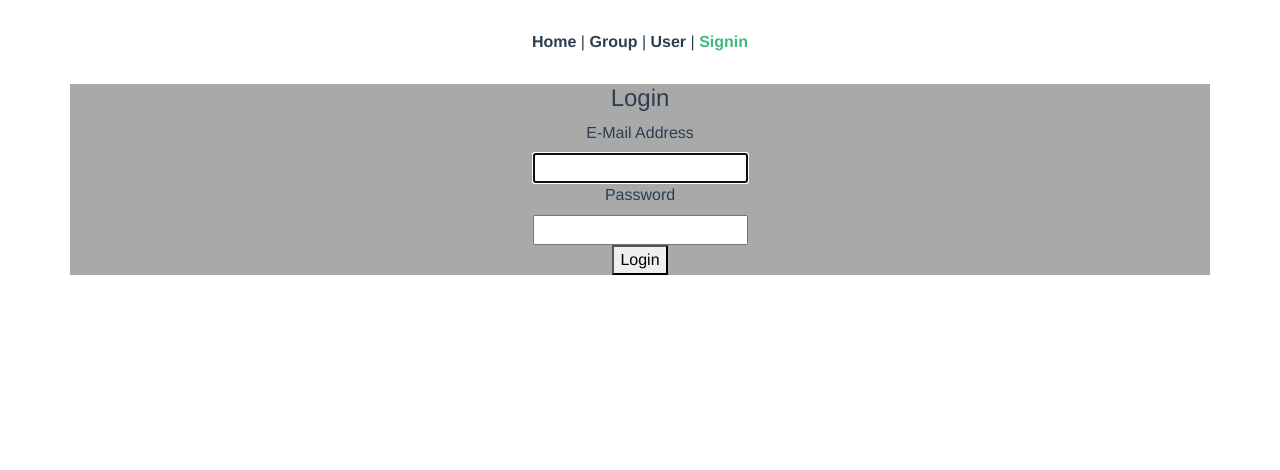
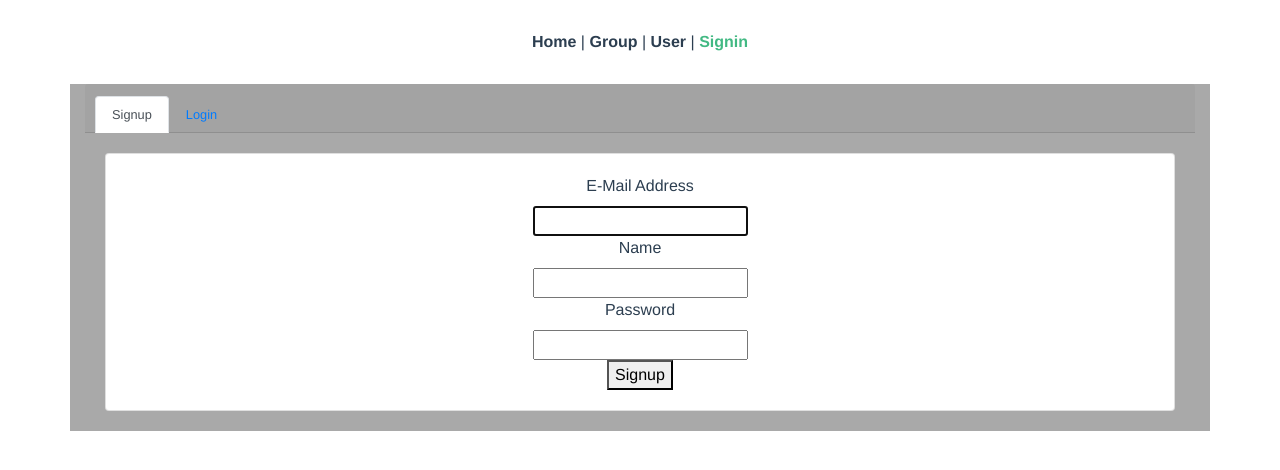
Before and after one commit to teezzan/halqah, a Vue app: page /signin in a window 1280 px wide. Shown: the top 470 px of the page. Built offline with nearby package versions, Linux system fonts and the light colour scheme; what vue-file-agent, xns-audio-player-simple would draw is missing.

Commit message:
to test me action with user page

```diff
--- a/src/store/actions.js
+++ b/src/store/actions.js
@@ -2,15 +2,16 @@ import axios from 'axios'
 export default {
   login({ commit }, user) {
     return new Promise((resolve, reject) => {
-      // commit('auth_request')
+      commit('auth_request')
       axios({ url: 'https://halqah.herokuapp.com/api/auth/login', data: user, method: 'POST' })
         .then(resp => {
-          console.log(resp)
+          // console.log(resp)
           const token = resp.data.token
           const user = resp.data.user
           localStorage.setItem('token', token)
           axios.defaults.headers.common['x-access-token'] = token
-          commit('auth_success', token, user)
+          console.log(user);
+          commit('auth_success', {token: resp.data.token, user: resp.data.user})
           resolve(resp)
         })
         .catch(err => {
@@ -47,6 +48,23 @@ export default {
       delete axios.defaults.headers.common['x-access-token']
       resolve()
     })
-  }
+  },
+  getuser({ commit }) {
+    return new Promise((resolve, reject) => {
+      // commit('auth_request')
+      axios({ url: 'https://halqah.herokuapp.com/api/auth/me', method: 'GET' })
+        .then(resp => {
+          console.log(resp)
+          const user = resp.data.user
+          commit('user_success',user)
+          resolve(resp)
+        })
+        .catch(err => {
+          commit('user_error', err)
+          localStorage.removeItem('token')
+          reject(err)
+        })
+    })
+  },
 
 }
--- a/src/store/mutations.js
+++ b/src/store/mutations.js
@@ -2,10 +2,10 @@ export default {
   auth_request (state) {
     state.status = 'loading'
   },
-  auth_success (state, token, user) {
+  auth_success (state, payload) {
     state.status = 'success'
-    state.token = token
-    state.user = user
+    state.token = payload.token
+    state.user = payload.user
   },
   auth_error (state) {
     state.status = 'error'
@@ -13,5 +13,12 @@ export default {
   logout (state) {
     state.status = ''
     state.token = ''
+  },
+  user_success (state, user ){
+    state.user = user
+  },
+  user_error (state){
+    state.user = {}
+    state.token = ''
   }
 }
--- a/src/store/state.js
+++ b/src/store/state.js
@@ -1,6 +1,4 @@
 export default {
-  messages: [2, 3, 4, 5],
-  count: 5,
   status: '',
   token: localStorage.getItem('token') || '',
   user: { }
--- a/src/views/Signin.vue
+++ b/src/views/Signin.vue
@@ -1,7 +1,34 @@
 <template>
   <b-container id="sign">
-    <h4>Login</h4>
     <div>
+      <b-tabs small card ref="tabs">
+        <b-tab title="Signup">
+          <b-card>
+            <label for="email_reg">E-Mail Address</label>
+            <div>
+              <input id="email_reg" type="email" v-model="email_reg" required autofocus />
+            </div>
+            <div>
+              <label for="name">Name</label>
+              <div>
+                <input id="name" type="text" v-model="name" required />
+              </div>
+            </div>
+            <div>
+              <label for="password_reg">Password</label>
+              <div>
+                <input id="password_reg" type="password" v-model="email_reg" required />
+              </div>
+            </div>
+            <div>
+              <button @click="register">Signup</button>
+            </div>
+          </b-card>
+        </b-tab>
+
+
+        <b-tab title="Login">
+          <b-card>
             <label for="email">E-Mail Address</label>
             <div>
               <input id="email" type="email" v-model="email" required autofocus />
@@ -13,8 +40,12 @@
               </div>
             </div>
             <div>
-        <button  @click="login">Login</button>
+              <button @click="login">Login</button>
             </div>
+          </b-card>
+          <!-- <b-card>I'm the card in tab</b-card> -->
+        </b-tab>
+      </b-tabs>
     </div>
   </b-container>
 </template>
@@ -27,36 +58,37 @@
 
 <script>
 export default {
-  data () {
+  data() {
     return {
-      name: '',
-      email: '',
-      password: '',
-      password_confirmation: '',
+      name: "",
+      email_reg: "",
+      email: "",
+      password_reg: "",
+      password: "",
+      password_confirmation: "",
       is_admin: null
-    }
+    };
   },
   methods: {
-    register: function () {
+    register: function() {
       const data = {
         name: this.name,
-        email: this.email,
-        password: this.password
-      }
+        email: this.email_reg,
+        password: this.password_reg
+      };
       this.$store
-        .dispatch('register', data)
+        .dispatch("register", data)
         // .then(() => this.$router.push('/'))
-        .catch(err => console.log(err))
+        .catch(err => console.log(err));
     },
-    login: function () {
-      const email = this.email
-      const password = this.password
+    login: function() {
+      const email = this.email;
+      const password = this.password;
       this.$store
-        .dispatch('login', { email, password })
+        .dispatch("login", { email, password })
         // .then(() => this.$router.push('/'))
-        .catch(err => console.log(err))
-    }
-
+        .catch(err => console.log(err));
     }
   }
+};
 </script>
--- a/src/views/User.vue
+++ b/src/views/User.vue
@@ -3,3 +3,16 @@
     <h1>This is an User page</h1>
   </div>
 </template>
+
+<script>
+export default {
+  data (){
+    return{
+
+    }
+  },
+  methods: {
+
+  }
+}
+</script>
```
Lines whose indentation alone changed are shown as unchanged.
